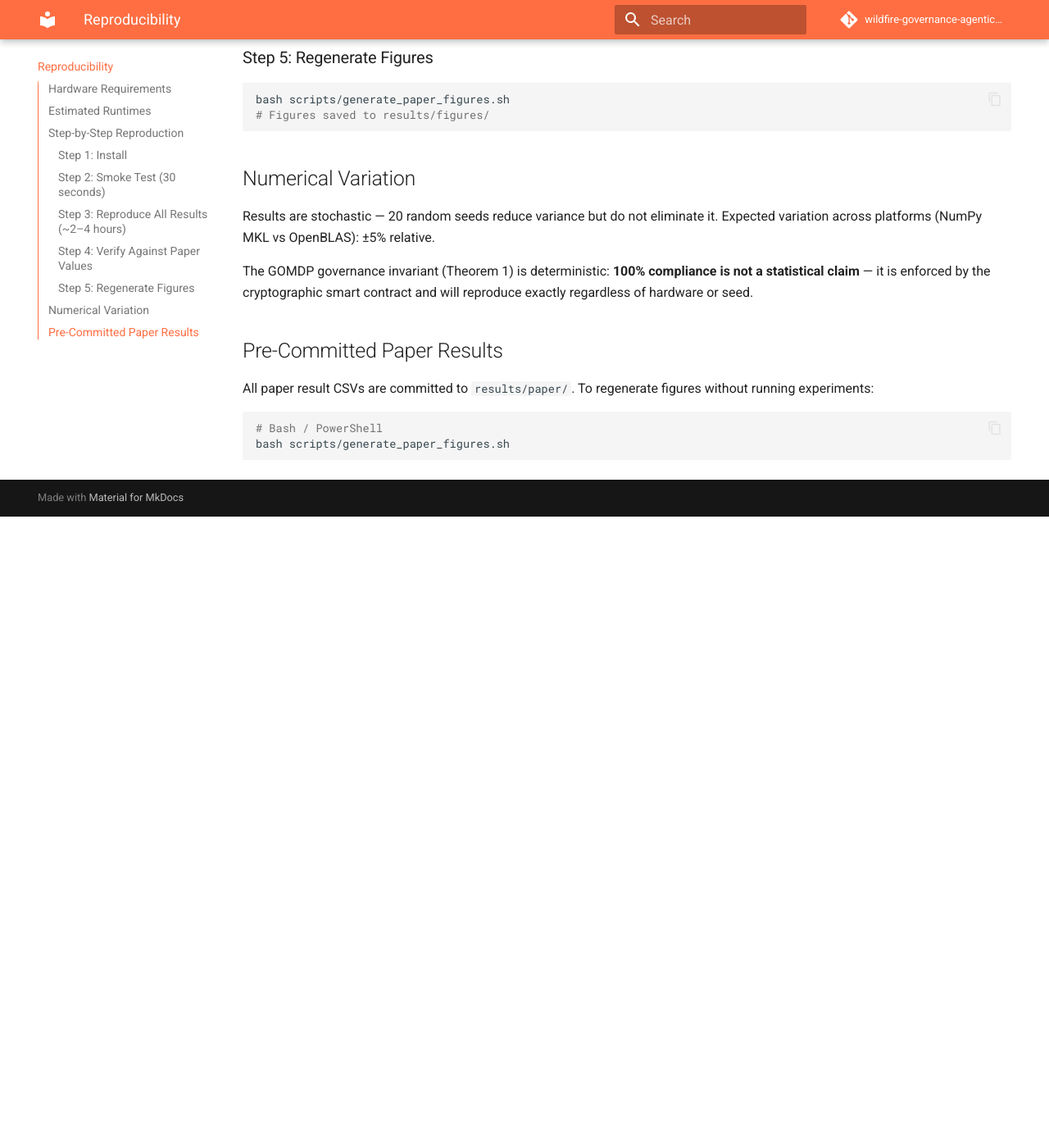
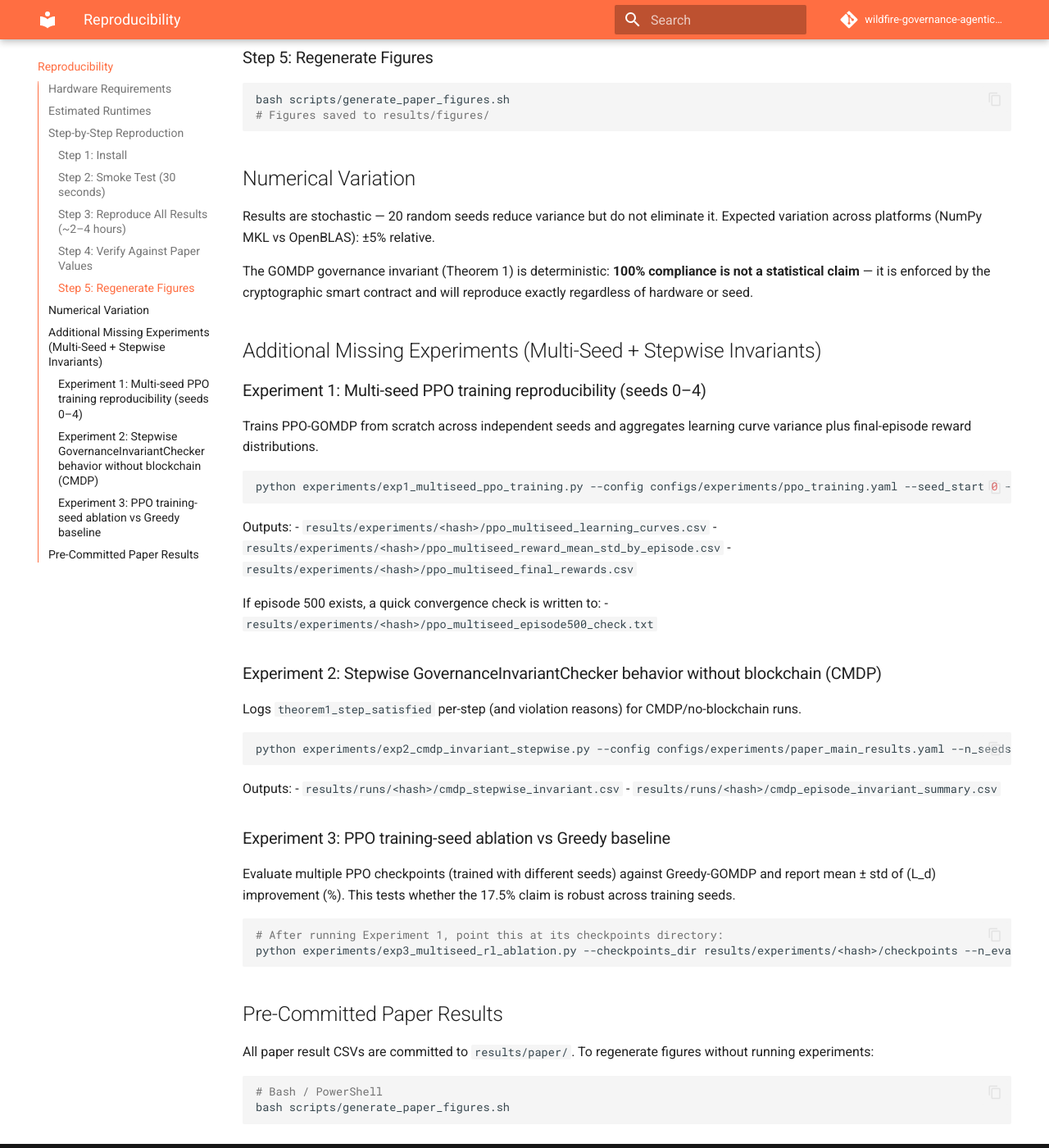
Before and after one commit to aliakarma/wildfire-governance-agentic-ai, an MkDocs documentation site: the page built from docs/reproducibility.md, in a window 1280 px wide and 1400 px high, scrolled down 1995 px. Shown: the whole window at 82% size. Built offline with MkDocs 1.6.1 and Material for MkDocs 9.7.7, drawn with Linux system fonts in a browser that asks for light colours; comment, search, counter and statistics services are not loaded; before the commit the page ends 2625 px from its top, so only the background shows below that.

Commit message:
Update reproducibility.md

````diff
--- a/docs/reproducibility.md
+++ b/docs/reproducibility.md
@@ -86,6 +86,47 @@ The GOMDP governance invariant (Theorem 1) is deterministic: **100% compliance
 is not a statistical claim** — it is enforced by the cryptographic smart contract
 and will reproduce exactly regardless of hardware or seed.
 
+## Additional Missing Experiments (Multi-Seed + Stepwise Invariants)
+
+### Experiment 1: Multi-seed PPO training reproducibility (seeds 0–4)
+
+Trains PPO-GOMDP from scratch across independent seeds and aggregates learning curve
+variance plus final-episode reward distributions.
+
+```bash
+python experiments/exp1_multiseed_ppo_training.py --config configs/experiments/ppo_training.yaml --seed_start 0 --seed_end 4
+```
+
+Outputs:
+- `results/experiments/<hash>/ppo_multiseed_learning_curves.csv`
+- `results/experiments/<hash>/ppo_multiseed_reward_mean_std_by_episode.csv`
+- `results/experiments/<hash>/ppo_multiseed_final_rewards.csv`
+
+If episode 500 exists, a quick convergence check is written to:
+- `results/experiments/<hash>/ppo_multiseed_episode500_check.txt`
+
+### Experiment 2: Stepwise GovernanceInvariantChecker behavior without blockchain (CMDP)
+
+Logs `theorem1_step_satisfied` per-step (and violation reasons) for CMDP/no-blockchain runs.
+
+```bash
+python experiments/exp2_cmdp_invariant_stepwise.py --config configs/experiments/paper_main_results.yaml --n_seeds 20
+```
+
+Outputs:
+- `results/runs/<hash>/cmdp_stepwise_invariant.csv`
+- `results/runs/<hash>/cmdp_episode_invariant_summary.csv`
+
+### Experiment 3: PPO training-seed ablation vs Greedy baseline
+
+Evaluate multiple PPO checkpoints (trained with different seeds) against Greedy-GOMDP and report
+mean ± std of \(L_d\) improvement (%). This tests whether the 17.5% claim is robust across training seeds.
+
+```bash
+# After running Experiment 1, point this at its checkpoints directory:
+python experiments/exp3_multiseed_rl_ablation.py --checkpoints_dir results/experiments/<hash>/checkpoints --n_eval_seeds 20
+```
+
 ## Pre-Committed Paper Results
 
 All paper result CSVs are committed to `results/paper/`. To regenerate figures
````
